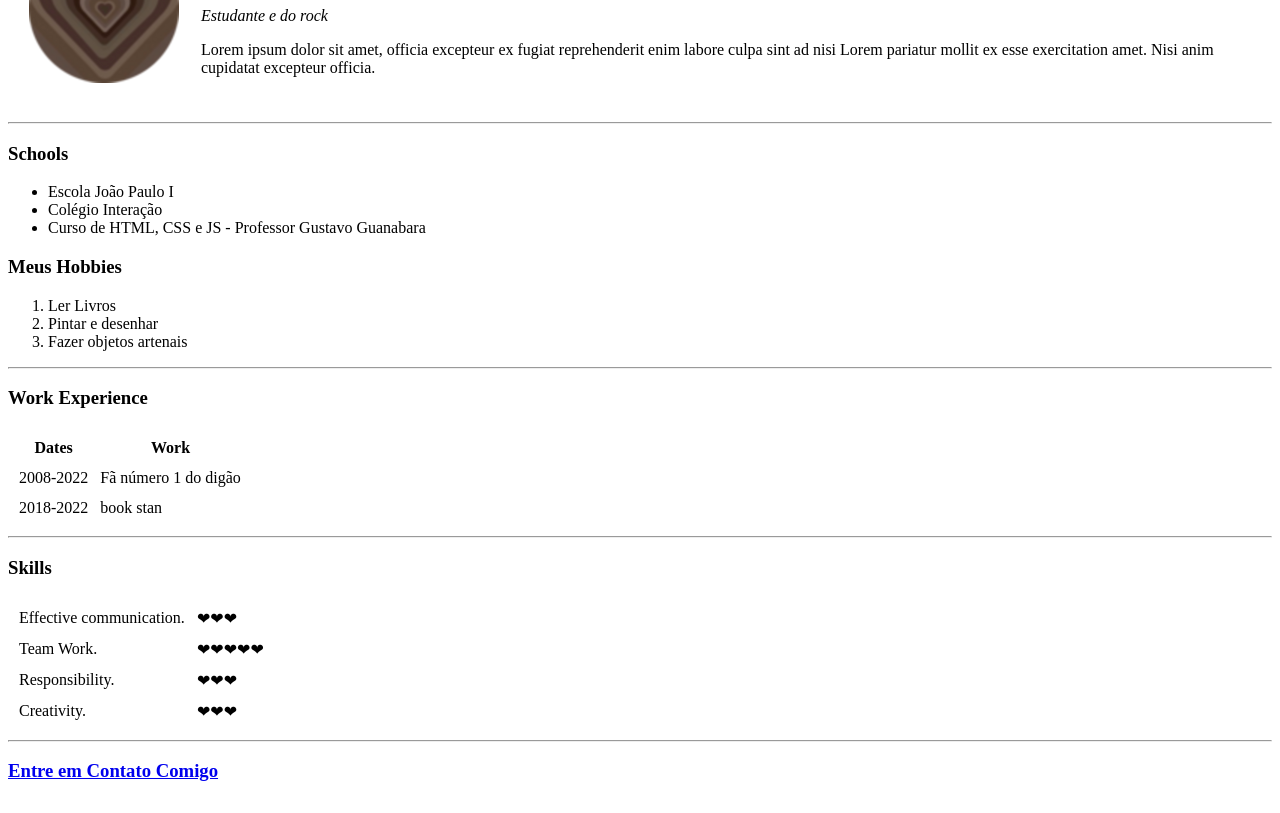
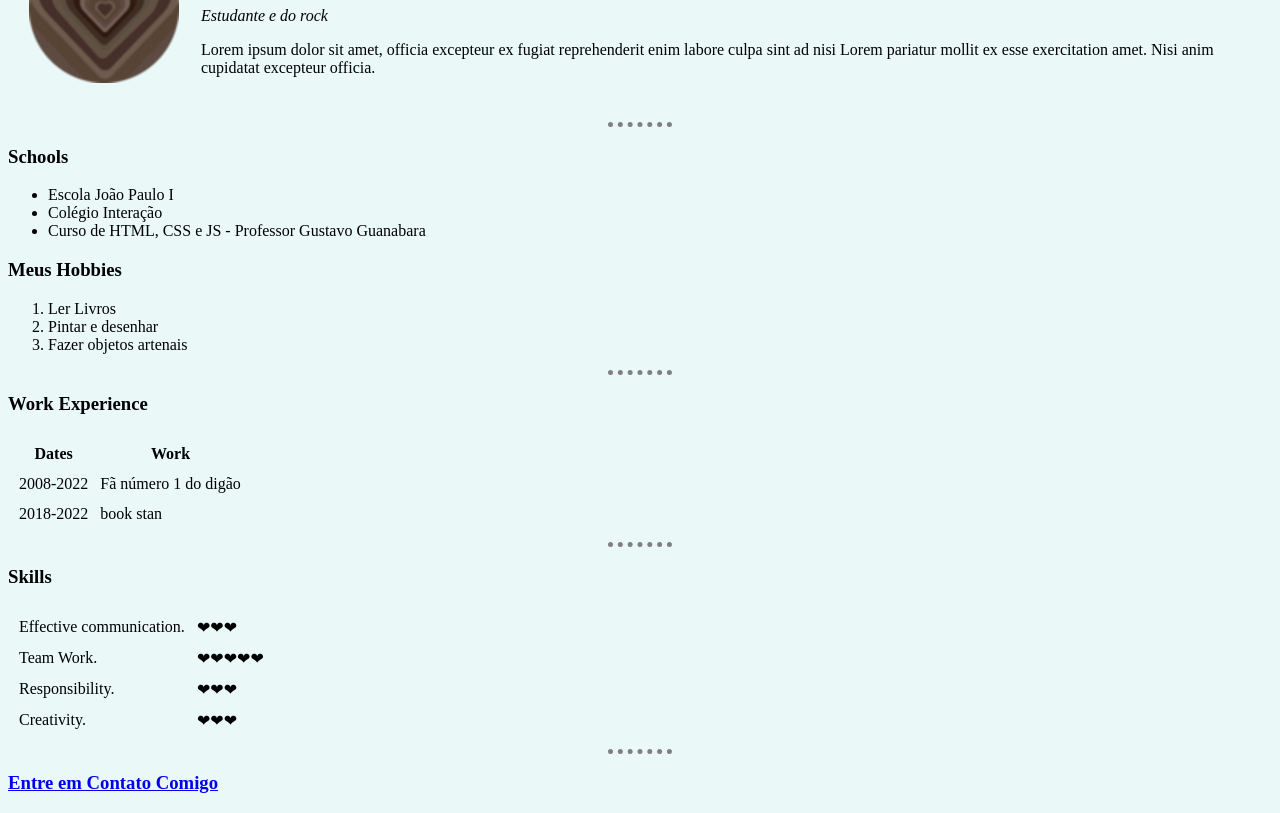
Before and after one commit to Julus77/cv, a plain HTML site: page index.html in a window 1280 px wide. Shown: the part 102-915 px from the top of the page. Drawn offline with Linux system fonts and the light colour scheme.

Commit message:
adicionei css a pagina

```diff
--- a/index.html
+++ b/index.html
@@ -4,6 +4,19 @@
 <head>
   <meta charset="utf-8">
   <title>💗Luna's Personal Site</title>
+
+  <style>
+    body {
+      background-color: #EAF8F8;
+    }
+
+    hr {
+      border-style: dotted none none;
+      border-color: grey;
+      border-width: 5px;
+      width: 5%;
+    }
+  </style>
 </head>
 
 <body>
```
